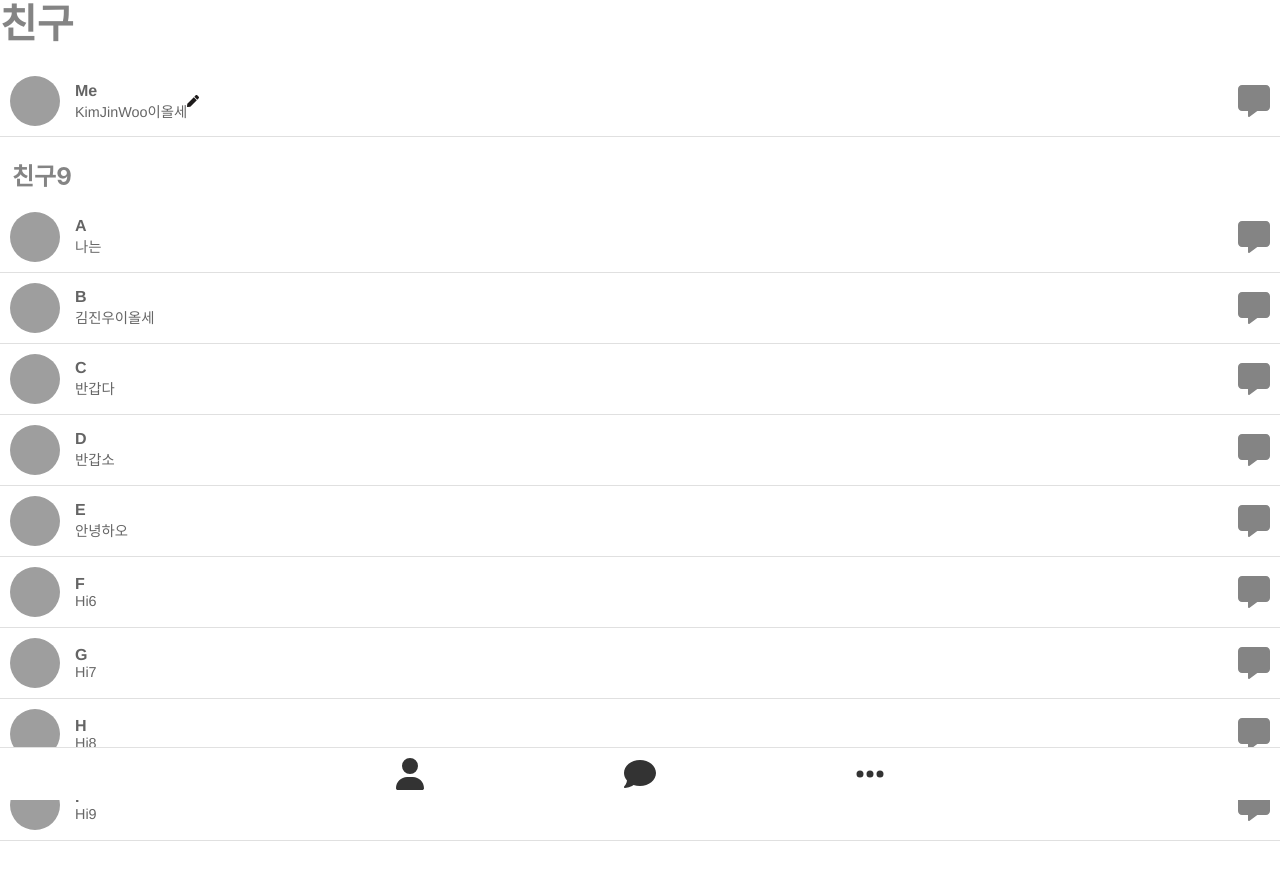
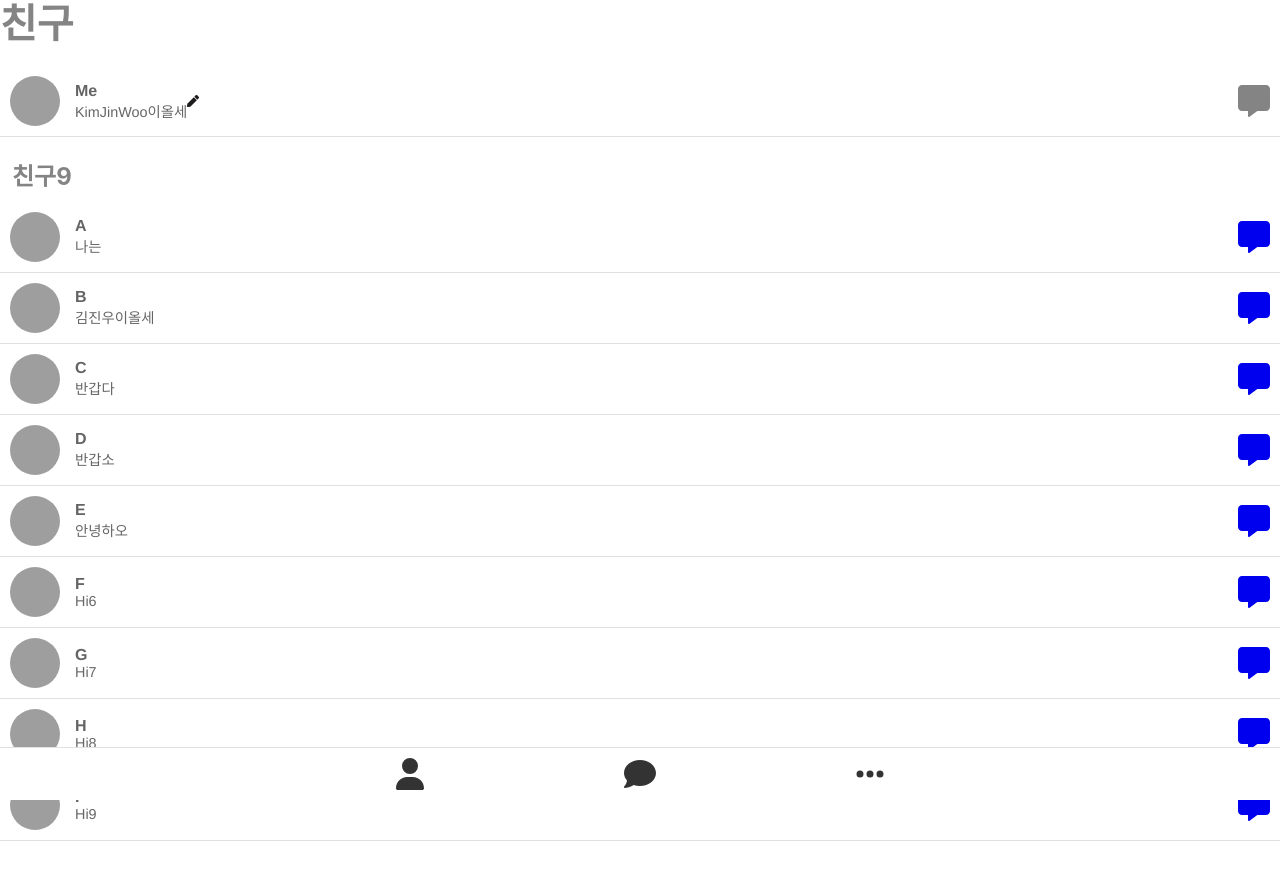
Before and after one commit to cakaatalk/main-front, a React (Create React App) app: page /friends in a window 1280 px wide. Shown: the top 880 px of the page. Built offline with nearby package versions, Linux system fonts and the light colour scheme; grey boxes are pictures that could not be loaded.

Commit message:
[feat] 원하는 방으로 접속

```diff
--- a/src/Friends/FriendsList.js
+++ b/src/Friends/FriendsList.js
@@ -4,6 +4,7 @@ import { faCommentAlt } from '@fortawesome/free-solid-svg-icons';
 import { FontAwesomeIcon } from '@fortawesome/react-fontawesome';
 import { friendsData } from './friendsData.js';
 import { useEffect, useState } from 'react';
+import { Link } from 'react-router-dom';
 
 import "../css/components/friendList.css"
 
@@ -39,13 +40,15 @@ function FriendsList() {
       <div className="friends-divider"></div>
       <div className="friends-list">
         {friendsData.map(friend => (
+
            <UserComponent
-            key={friend.id}
              avatar={friend.avatar}
              name={friend.name}
              subtitle={friend.subTitle}
              bold={true}
-            additionalContent={additionalContent}
+             additionalContent={<Link to={`/chat/${friend.id}`} className="additional-content-link">
+             {additionalContent}
+           </Link>}
            />
         ))}
       </div>
```
Lines whose indentation alone changed are shown as unchanged.
